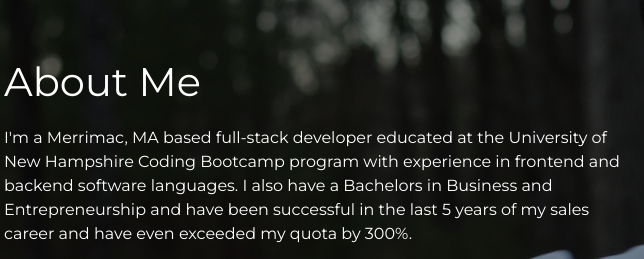
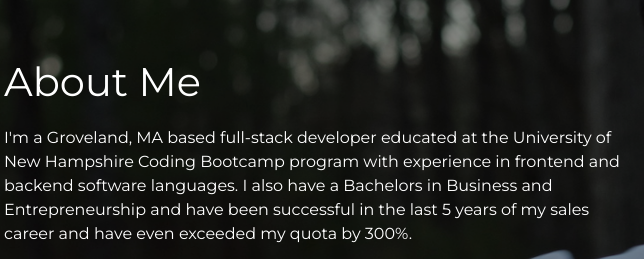
Before and after one commit to aancjr/Master-Portfolio, a plain HTML site: page index.html in a window 1280 px wide. Shown: the part 96-355 px from the top of the page, 81-725 px from the left. Drawn offline with nearby package versions, Linux system fonts and the light colour scheme.

Commit message:
Updated location in aboutme section.

```diff
--- a/index.html
+++ b/index.html
@@ -100,7 +100,7 @@
             <div class="row">
                 <div class="col-lg-7">
                     <h1 class="mt-5 about">About Me</h1>
-                    <p class="text-wrap">I'm a Merrimac, MA based full-stack developer educated at the
+                    <p class="text-wrap">I'm a Groveland, MA based full-stack developer educated at the
                         University of
                         New Hampshire Coding Bootcamp program with experience in frontend and backend software
                         languages. I also have a Bachelors in Business and Entrepreneurship and have been
```
